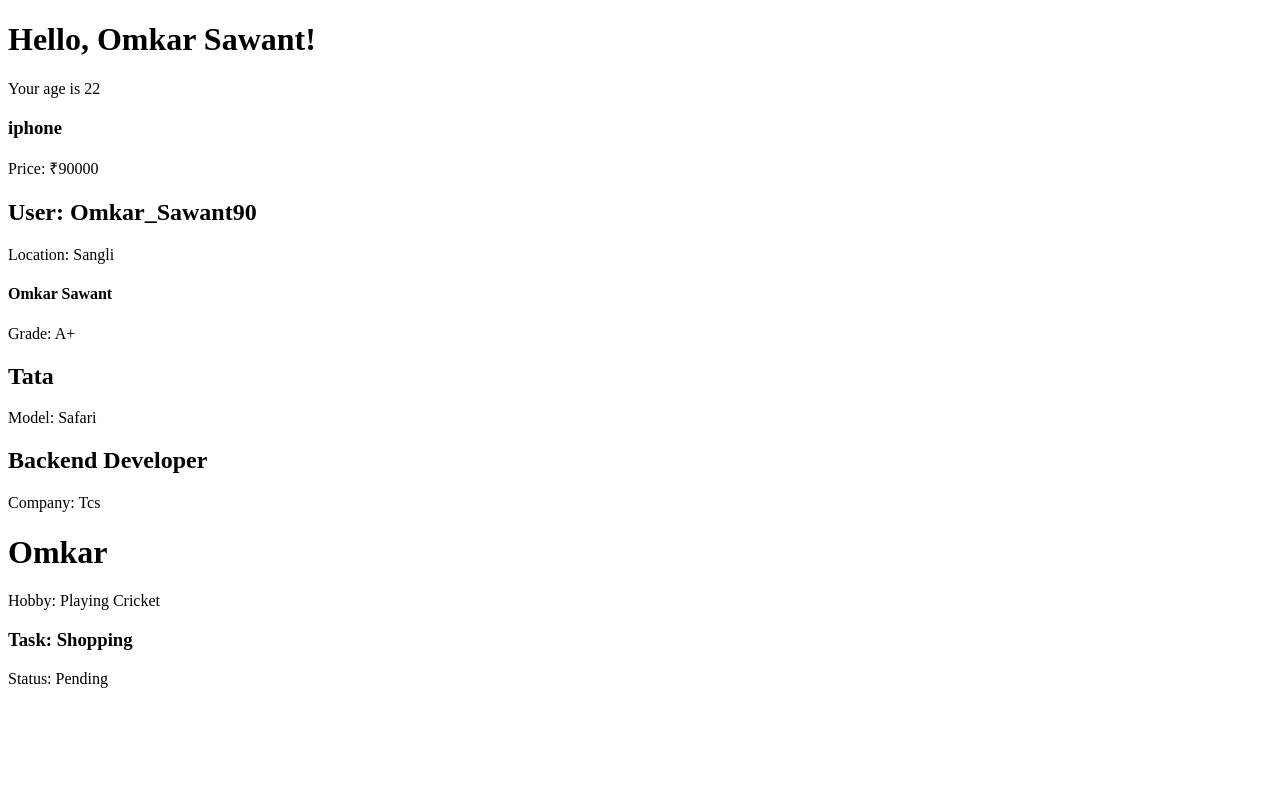
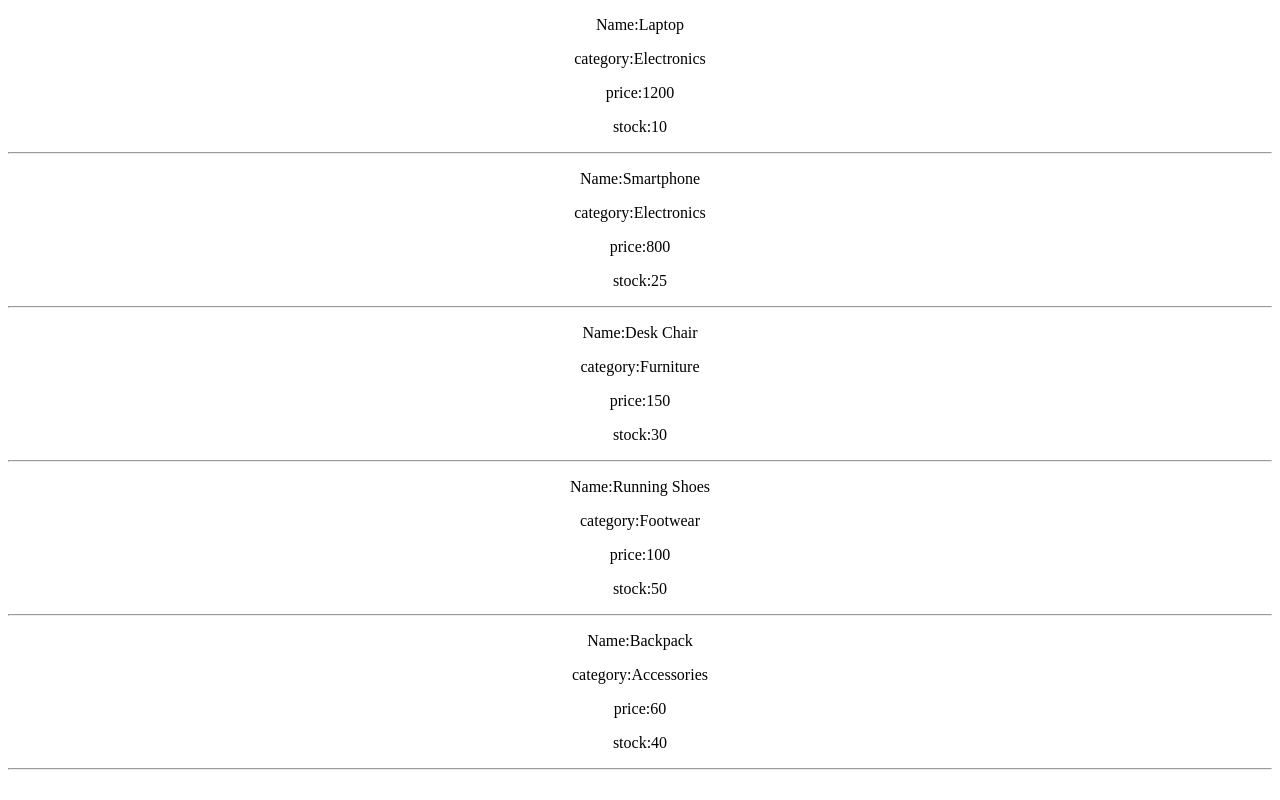
Before and after one commit to Omkarsawant10/React-Task, a React (Create React App) app: page / in a window 1280 px wide. Built offline with nearby package versions, Linux system fonts and the light colour scheme.

Commit message:
five examples map

```diff
--- a/src/App.js
+++ b/src/App.js
@@ -1,12 +1,20 @@
-import logo from './logo.svg';
+
 import './App.css';
-import { Test } from './Test';
+import { ProductCard } from './components/ProductCard';
+import { products } from './data';
+
 
 function App() {
+  console.log(products)
   return (
     <div className="App">
-      <Test/>
-      <Test/>
+       {
+        products.map((curr)=>{
+          return(
+            <ProductCard name={curr.name} category={curr.category} price={curr.price} stock={curr.stock}/>
+          )
+        })
+       }
     </div>
   );
 }
--- a/src/Props.jsx
+++ b/src/Props.jsx
@@ -1,139 +1,201 @@
-const Props = () => (
-    <>
-    <Greeting/>
-    <ProductDisplay/>
-    <UserProfile/>
-    <StudentDetails/>
-    <CarInfo/>
-    <JobInfo/>
-    <Bio/>
-    <TaskDetails/>
-    </>
-)
+// const Props = () => (
+//     <>
+//     <Greeting/>
+//     <ProductDisplay/>
+//     <UserProfile/>
+//     <StudentDetails/>
+//     <CarInfo/>
+//     <JobInfo/>
+//     <Bio/>
+//     <TaskDetails/>
+//     </>
+// )
 
-function Greeting() {
-    return <Welcome name='Omkar Sawant' age={22} />;
-  }
+// function Greeting() {
+//     return <Welcome name='Omkar Sawant' age={22} />;
+//   }
 
-  const Welcome = (props) => {
-    return (
-      <div className="task1">
-        <h1>Hello, {props.name}!</h1>
-        <p>Your age is {props.age}</p>
+//   const Welcome = (props) => {
+//     return (
+//       <div className="task1">
+//         <h1>Hello, {props.name}!</h1>
+//         <p>Your age is {props.age}</p>
 
-      </div>
+//       </div>
 
-    );
-  };
+//     );
+//   };
 
 
 
-  function ProductDisplay() {
-    return <Product name='iphone' price={90000} />;
-  }
+//   function ProductDisplay() {
+//     return <Product name='iphone' price={90000} />;
+//   }
 
-  const Product = (props) => {
-    return (
-      <div className="task2">
-        <h3>{props.name}</h3>
-        <p>Price: ₹{props.price}</p>
+//   const Product = (props) => {
+//     return (
+//       <div className="task2">
+//         <h3>{props.name}</h3>
+//         <p>Price: ₹{props.price}</p>
 
-      </div>
-    );
-  };
+//       </div>
+//     );
+//   };
 
 
 
-  function UserProfile() {
-    return <User username='Omkar_Sawant90' city='Sangli' />;
-  }
+//   function UserProfile() {
+//     return <User username='Omkar_Sawant90' city='Sangli' />;
+//   }
 
-  const User = (props) => {
-    return (
-      <div className="task3">
-        <h2>User: {props.username}</h2>
-        <p>Location: {props.city}</p>
+//   const User = (props) => {
+//     return (
+//       <div className="task3">
+//         <h2>User: {props.username}</h2>
+//         <p>Location: {props.city}</p>
 
-      </div>
-    );
-  };
+//       </div>
+//     );
+//   };
 
 
-  function StudentDetails() {
-    return <Student name='Omkar Sawant' grade='A+' />;
-  }
+//   function StudentDetails() {
+//     return <Student name='Omkar Sawant' grade='A+' />;
+//   }
 
-  const Student = (props) => {
-    return (
-      <div className="task4">
-        <h4>{props.name}</h4>
-        <p>Grade: {props.grade}</p>
+//   const Student = (props) => {
+//     return (
+//       <div className="task4">
+//         <h4>{props.name}</h4>
+//         <p>Grade: {props.grade}</p>
 
-      </div>
-    );
-  };
+//       </div>
+//     );
+//   };
 
 
 
-  function CarInfo() {
-    return <Car brand='Tata' model='Safari' />;
-  }
+//   function CarInfo() {
+//     return <Car brand='Tata' model='Safari' />;
+//   }
 
-  const Car = (props) => {
-    return (
-      <div className="task5">
-        <h2>{props.brand}</h2>
-        <p>Model: {props.model}</p>
+//   const Car = (props) => {
+//     return (
+//       <div className="task5">
+//         <h2>{props.brand}</h2>
+//         <p>Model: {props.model}</p>
 
-      </div>
-    );
-  };
+//       </div>
+//     );
+//   };
 
 
-  function JobInfo() {
-    return <Job title='Backend Developer' company='Tcs' />;
-  }
+//   function JobInfo() {
+//     return <Job title='Backend Developer' company='Tcs' />;
+//   }
 
-  const Job = (props) => {
-    return (
-      <div className="task6">
-        <h2>{props.title}</h2>
-        <p>Company: {props.company}</p>
+//   const Job = (props) => {
+//     return (
+//       <div className="task6">
+//         <h2>{props.title}</h2>
+//         <p>Company: {props.company}</p>
 
-      </div>
-    );
-  };
+//       </div>
+//     );
+//   };
 
 
 
-  function Bio() {
-    return <Person name='Omkar' hobby='Playing Cricket' />;
-  }
+//   function Bio() {
+//     return <Person name='Omkar' hobby='Playing Cricket' />;
+//   }
 
-  const Person = (props) => {
-    return (
-      <div className="task7">
-        <h1>{props.name}</h1>
-        <p>Hobby: {props.hobby}</p>
+//   const Person = (props) => {
+//     return (
+//       <div className="task7">
+//         <h1>{props.name}</h1>
+//         <p>Hobby: {props.hobby}</p>
 
-      </div>
-    );
-  };
+//       </div>
+//     );
+//   };
 
 
-  function TaskDetails() {
-    return <Task name='Shopping' status='Pending' />;
-  }
+//   function TaskDetails() {
+//     return <Task name='Shopping' status='Pending' />;
+//   }
 
-  const Task = (props) => {
-    return (
-      <div className="task8">
-        <h3>Task: {props.name}</h3>
-        <p>Status: {props.status}</p>
+//   const Task = (props) => {
+//     return (
+//       <div className="task8">
+//         <h3>Task: {props.name}</h3>
+//         <p>Status: {props.status}</p>
 
-      </div>
-    );
-  };
+//       </div>
+//     );
+//   };
 
 
-  export default Props;
+//   export default Props;
+
+
+
+const Props=()=>{
+  return (
+    <>
+      <Person name='Omkar' like='play dota 2' mmr='7k'/>
+      <Job position="Developer" company="amazon"/>
+    </>
+  )
+}
+
+// const Person = (props) => {
+//   console.log(props)
+//   return (
+//     <>
+//       <h1>name:{props.name}</h1>
+//       <h2>like {props.like}</h2>
+//       <h3>mmr : {props.mmr}</h3>
+//     </>
+//   )
+// }
+
+///////////////////////////////////////
+// const Person = (props) => {
+//   const { name, like, mmr } = props
+//   return (
+//     <>
+//       <h1>name:{props.name}</h1>
+//       <h2>like {props.like}</h2>
+//       <h3>mmr : {props.mmr}</h3>
+//       <hr />
+//       with out props
+//       <h1>name:{name}</h1>
+//       <h2>like {like}</h2>
+//       <h3>mmr : {mmr}</h3>
+//     </>
+//   )
+// }
+////////////////////////////////
+const Person = ({ name, like, mmr }) => {
+  return (
+    <>
+
+
+      <h1>name:{name}</h1>
+      <h2>like {like}</h2>
+      <h3>mmr : {mmr}</h3>
+    </>
+  )
+}
+
+const Job=({position,company})=>{
+  return(
+    <>
+      <p>Company Details</p>
+      <p>{position}</p>
+      <p>{company}</p>
+    </>
+  )
+}
+export default Props;
--- /dev/null
+++ b/src/components/ProductCard.jsx
@@ -0,0 +1,11 @@
+export const ProductCard=({name,category,price,stock})=>{
+    return(
+        <div>
+            <p>Name:{name}</p>
+            <p>category:{category}</p>
+            <p>price:{price}</p>
+            <p>stock:{stock}</p>
+            <hr />
+        </div>
+    )
+}
--- /dev/null
+++ b/src/data.jsx
@@ -0,0 +1,7 @@
+export const products = [
+    { id: 1, name: 'Laptop', category: 'Electronics', price: 1200, stock: 10 },
+    { id: 2, name: 'Smartphone', category: 'Electronics', price: 800, stock: 25 },
+    { id: 3, name: 'Desk Chair', category: 'Furniture', price: 150, stock: 30 },
+    { id: 4, name: 'Running Shoes', category: 'Footwear', price: 100, stock: 50 },
+    { id: 5, name: 'Backpack', category: 'Accessories', price: 60, stock: 40 }
+];
--- a/src/index.js
+++ b/src/index.js
@@ -16,11 +16,13 @@
 // // or send to an analytics endpoint. Learn more: https://bit.ly/CRA-vitals
 // reportWebVitals();
 import ReactDom from "react-dom/client";
+import App from "./App";
 // import { Omkar } from "./Omkar";
-import Props from "./Props";
+// import Props from "./Props";
 
 const root=ReactDom.createRoot(document.getElementById('root'));
 
 root.render(
-  <Props/>
+  // <Props/>
+  <App/>
 )
```
Also changed, not shown: src/components/Courses.jsx (added, +25 -0 lines), src/components/Employees.jsx (added, +25 -0 lines), src/components/Players.jsx (added, +26 -0 lines), src/components/Students.jsx (added, +25 -0 lines).
